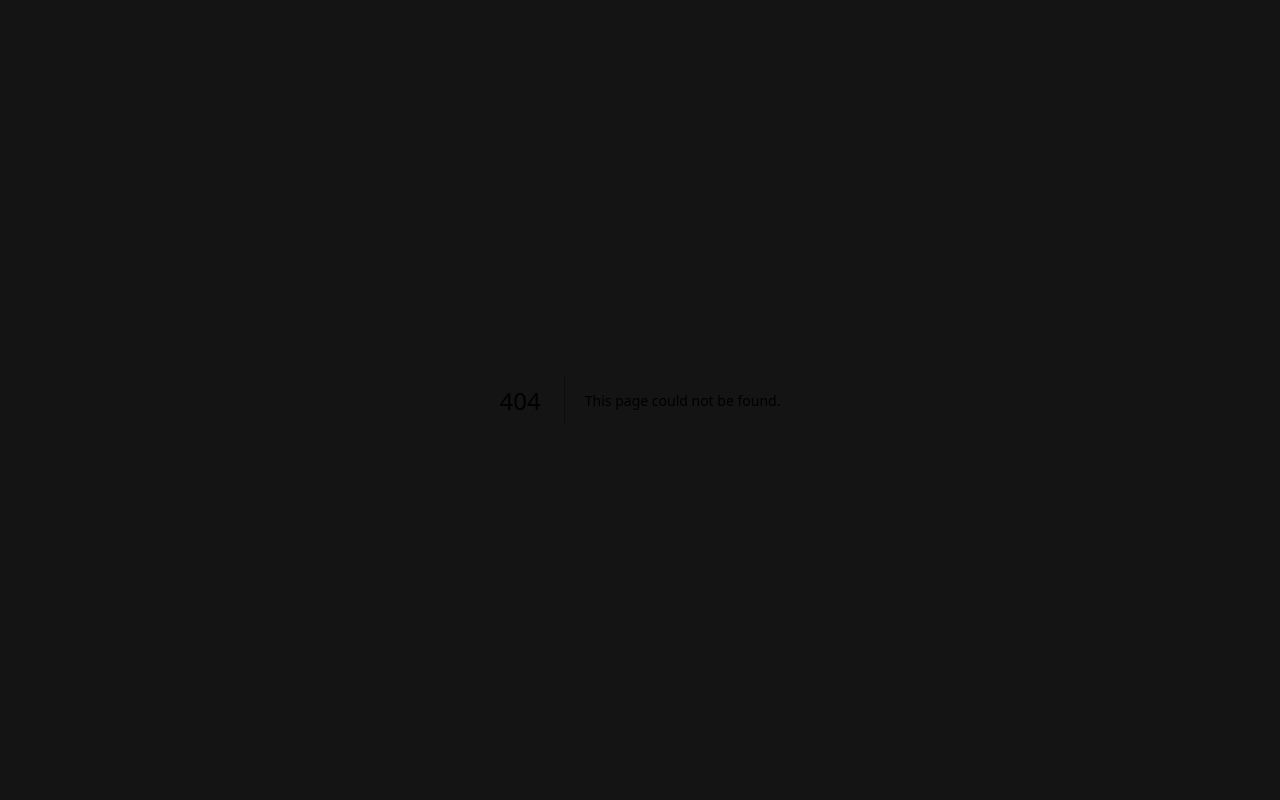
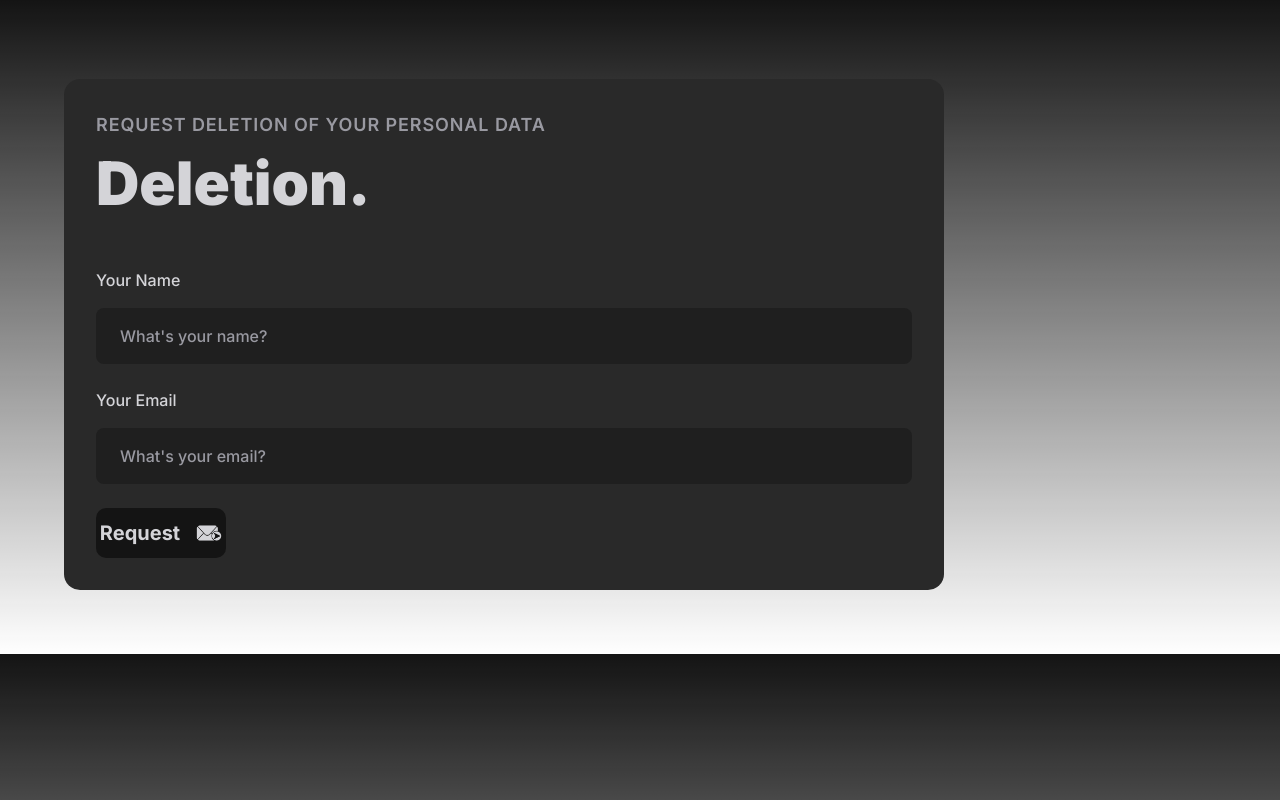
Before and after one commit to Swampi995/smpath, a Next.js app: page /racestats/delete in a window 1280 px wide. Before the commit this address had no page. Built offline with nearby package versions, Linux system fonts and the light colour scheme.

Commit message:
Add deletion

```diff
--- /dev/null
+++ b/src/app/racestats/delete/page.jsx
@@ -0,0 +1,12 @@
+'use client';
+import { Delete } from '../../../components';
+
+export default function RaceStatsDelete() {
+  return (
+    <>
+      <div className="relative z-0">
+        <Delete />
+      </div>
+    </>
+  );
+}
--- /dev/null
+++ b/src/components/Delete.jsx
@@ -0,0 +1,136 @@
+import { useState, useRef } from 'react';
+import { motion } from 'framer-motion';
+import emailjs from '@emailjs/browser';
+import { styles } from './styles';
+import { SectionWrapper } from '../hoc';
+import { slideIn } from '../utils/motion';
+import Image from 'next/image';
+import { send, sendHover } from '../assets';
+
+const Delete = () => {
+  const formRef = useRef();
+  const [form, setForm] = useState({
+    name: '',
+    email: '',
+    message: 'Delete account',
+  });
+  const [loading, setLoading] = useState(false);
+
+  const handleChange = (e) => {
+    const { name, value } = e.target;
+
+    setForm({ ...form, [name]: value });
+  };
+
+  const handleSubmit = (e) => {
+    e.preventDefault();
+    setLoading(true);
+
+    emailjs
+      .send(
+        'service_78juz7c', // paste your ServiceID here (you'll get one when your service is created).
+        'template_ema18as', // paste your TemplateID here (you'll find it under email templates).
+        {
+          from_name: form.name,
+          to_name: 'Smooth Path Digital', // put your name here.
+          from_email: form.email,
+          to_email: 'contact@smpath.com', //put your email here.
+          message: form.message,
+        },
+        'yMNRV6XTaBi1L7W3E' //paste your Public Key here. You'll get it in your profile section.
+      )
+      .then(
+        () => {
+          setLoading(false);
+          alert('Thank you. I will get back to you as soon as possible.');
+
+          setForm({
+            name: '',
+            email: '',
+            message: '',
+          });
+        },
+        (error) => {
+          setLoading(false);
+          console.log(error);
+          alert('Something went wrong. Please try again.');
+        }
+      );
+  };
+
+  return (
+    <div
+      className="-mt-[8rem] xl:flex-row flex-col-reverse
+      flex gap-10 overflow-hidden">
+      <motion.div
+        variants={slideIn('left', 'tween', 0.2, 1)}
+        className="flex-[0.75] bg-jet p-8 rounded-2xl">
+        <p className={styles.sectionSubText}>Request deletion of your personal data</p>
+        <h3 className={styles.sectionHeadTextLight}>Deletion.</h3>
+
+        <form
+          ref={formRef}
+          onSubmit={handleSubmit}
+          className="mt-10 flex flex-col gap-6 font-poppins">
+          <label className="flex flex-col">
+            <span className="text-timberWolf font-medium mb-4">Your Name</span>
+            <input
+              type="text"
+              name="name"
+              value={form.name}
+              onChange={handleChange}
+              placeholder="What's your name?"
+              className="bg-eerieBlack py-4 px-6
+              placeholder:text-taupe
+              text-timberWolf rounded-lg outline-none
+              border-none font-medium"
+            />
+          </label>
+          <label className="flex flex-col">
+            <span className="text-timberWolf font-medium mb-4">Your Email</span>
+            <input
+              type="email"
+              name="email"
+              value={form.email}
+              onChange={handleChange}
+              placeholder="What's your email?"
+              className="bg-eerieBlack py-4 px-6
+              placeholder:text-taupe
+              text-timberWolf rounded-lg outline-none
+              border-none font-medium"
+            />
+          </label>
+
+          <button
+            type="submit"
+            className="live-demo flex justify-center sm:gap-4
+            gap-3 sm:text-[20px] text-[16px] text-timberWolf
+            font-bold font-beckman items-center py-5
+            whitespace-nowrap sm:w-[130px] sm:h-[50px]
+            w-[100px] h-[45px] rounded-[10px] bg-night
+            hover:bg-battleGray hover:text-eerieBlack
+            transition duration-[0.2s] ease-in-out"
+            onMouseOver={() => {
+              document
+                .querySelector('.contact-btn')
+                .setAttribute('src', sendHover);
+            }}
+            onMouseOut={() => {
+              document.querySelector('.contact-btn').setAttribute('src', send);
+            }}>
+            {loading ? 'Sending' : 'Request'}
+            <Image
+              unoptimized
+              src={send}
+              alt="send"
+              className="contact-btn sm:w-[26px] sm:h-[26px]
+              w-[23px] h-[23px] object-contain"
+            />
+          </button>
+        </form>
+      </motion.div>
+    </div>
+  );
+};
+
+export default SectionWrapper(Delete, 'contact');
--- a/src/components/index.js
+++ b/src/components/index.js
@@ -1,5 +1,6 @@
 import Hero from './hero';
 import Navbar from './Navbar';
 import Contact from './Contact';
+import Delete from './Delete';
 
-export { Hero, Navbar, Contact };
+export { Hero, Navbar, Contact, Delete };
```
